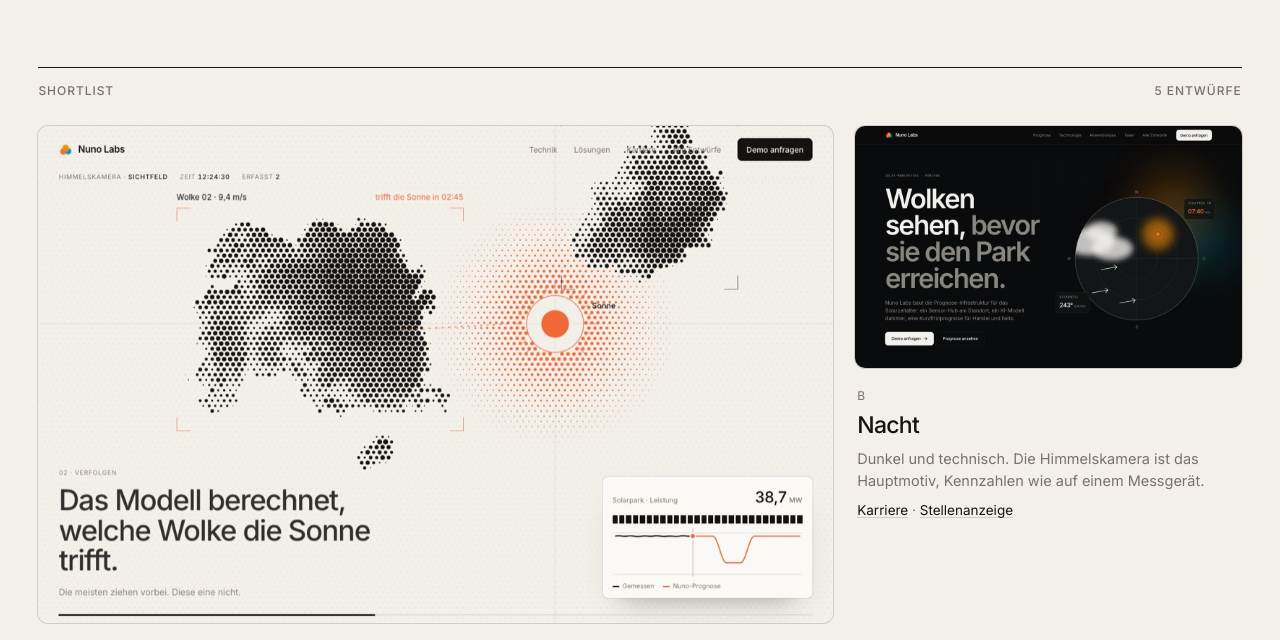
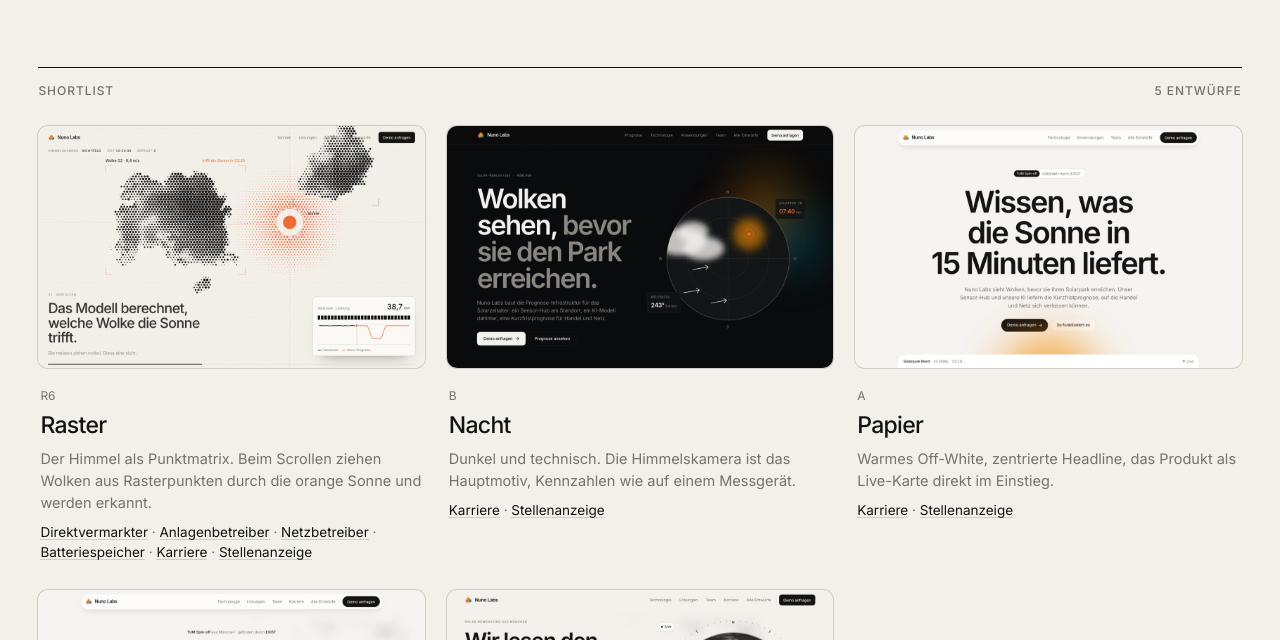
Before and after one commit to TimLouisWilken/nuno-labs-website, a plain HTML site: page entwuerfe/index.html in a window 1280 px wide. Shown: the part 278-918 px from the top of the page. Drawn offline with Linux system fonts and the light colour scheme.

Commit message:
Entwurfsübersicht: Shortlist-Kacheln gleich groß
Co-Authored-By: Claude Fable 5.2 <noreply@anthropic.com>
Claude-Session: https://claude.ai/code/session_01LJQnJpmLZNXXTgaQ35nR3J

```diff
--- a/entwuerfe/index.html
+++ b/entwuerfe/index.html
@@ -16,7 +16,6 @@ h1{font-size:clamp(34px,5vw,68px);font-weight:500;letter-spacing:-.04em;line-hei
 .lead{color:var(--muted);font-size:18px;max-width:38em}
 h2{font-size:12px;font-weight:500;letter-spacing:.08em;text-transform:uppercase;color:var(--muted);border-top:1px solid var(--ink);padding-top:14px;margin:70px 0 26px;display:flex;justify-content:space-between}
 .grid{display:grid;grid-template-columns:repeat(3,1fr);gap:28px 22px}.grid.sm{grid-template-columns:repeat(4,1fr)}
-.grid article:first-child:not(.x){} .short article:first-child{grid-column:span 2}
 .pic{display:block;border-radius:10px;overflow:hidden;box-shadow:0 0 0 1px var(--line);transition:transform .35s cubic-bezier(.2,.7,.2,1),box-shadow .35s}
 .pic:hover{transform:translateY(-4px);box-shadow:0 0 0 1px var(--line),0 30px 44px -30px rgba(20,19,18,.45)}
 .pic img{width:100%;aspect-ratio:16/10;object-fit:cover;object-position:top}
@@ -25,7 +24,7 @@ h3{font-size:23px;font-weight:500;letter-spacing:-.03em;margin:2px 0 6px}.sm h3{
 article p{font-size:14.5px;color:var(--muted);max-width:34em}
 .subs{margin-top:8px;font-size:13.5px}.subs a{color:var(--ink);box-shadow:inset 0 -1px 0 var(--line)}.subs a:hover,h3 a:hover{color:var(--accent)}
 footer{margin-top:80px;border-top:1px solid var(--line);padding-top:18px;font-size:13px;color:var(--muted)}footer a{color:var(--ink);box-shadow:inset 0 -1px 0 var(--line)}
-@media(max-width:900px){.grid,.grid.sm{grid-template-columns:1fr}.short article:first-child{grid-column:auto}}
+@media(max-width:900px){.grid,.grid.sm{grid-template-columns:1fr}}
 </style>
 </head>
 <body><div class="wrap">
```
